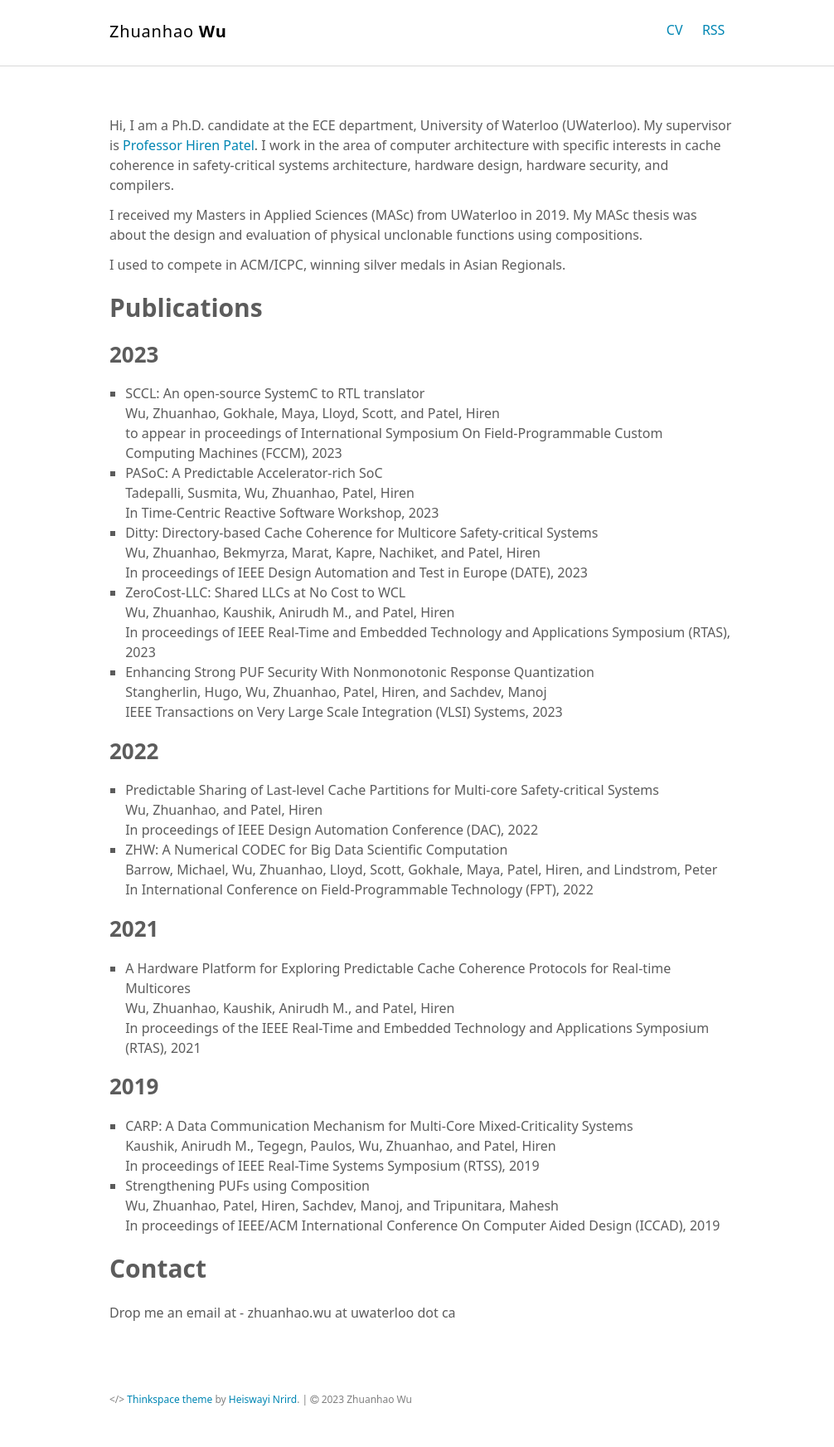
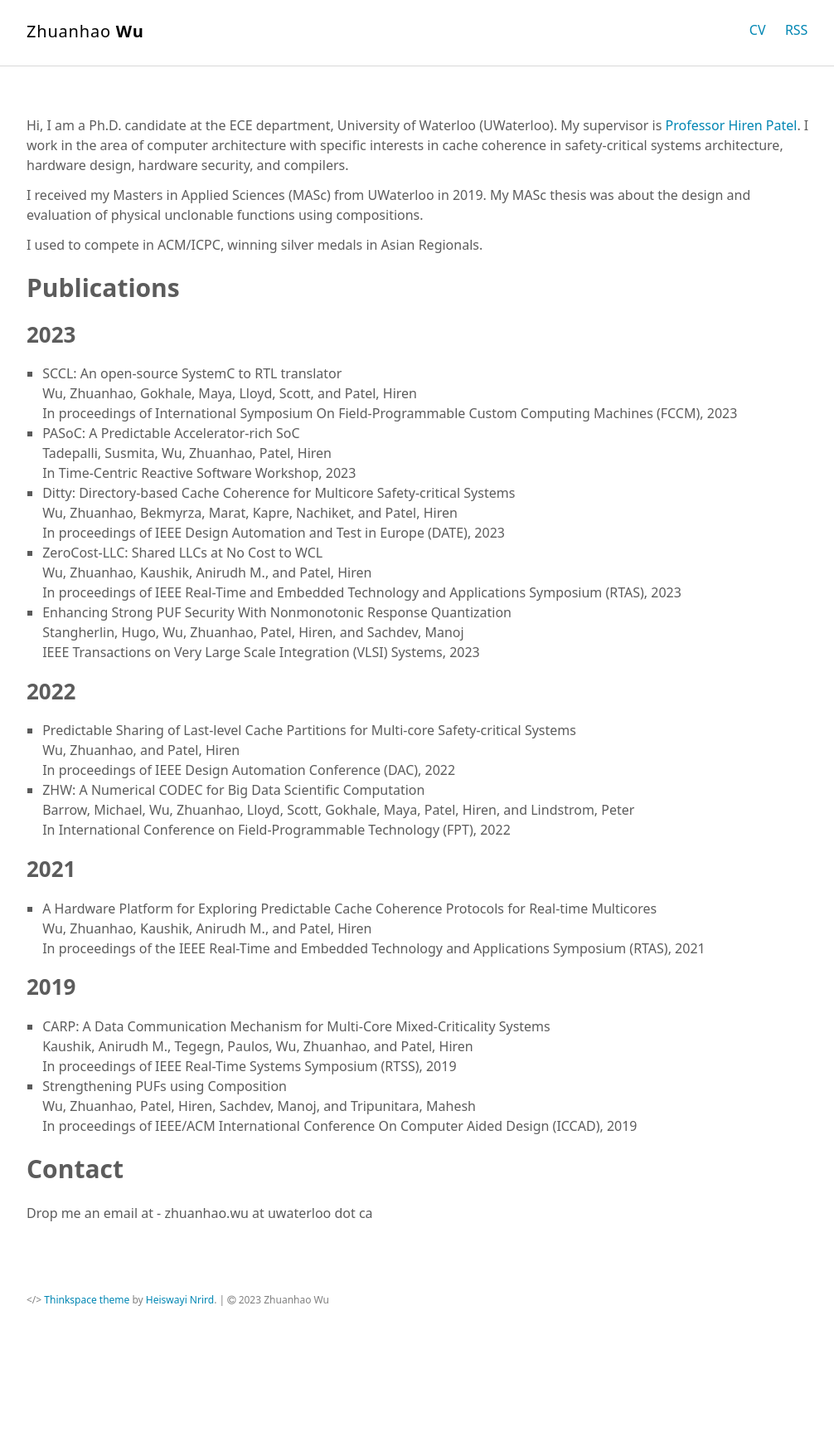
Before and after one commit to zhuanhao-wu/zhuanhao-wu.github.io, a Jekyll site: the page built from index.md, in a window 1280 px wide. Shown: the whole page at 83% size, without its empty margins (132-1138 px from the left). Built offline with Jekyll 4.4.1, drawn with Linux system fonts in a browser that asks for light colours; after the commit the page ends 1624 px from its top, so only the background shows below that.

Commit message:
Fix page format and update FCCM

```diff
--- a/assets/scss/_layout.scss
+++ b/assets/scss/_layout.scss
@@ -42,7 +42,7 @@ hr {
   padding: $base-spacing;
   margin-left: auto;
   margin-right: auto;
-  max-width: 800px;
+  max-width: 1000px;
   font-weight: normal;
 }
 
--- a/index.md
+++ b/index.md
@@ -15,7 +15,7 @@ I used to compete in ACM/ICPC, winning silver medals in Asian Regionals.
 ## 2023
 - SCCL: An open-source SystemC to RTL translator
 Wu, Zhuanhao, Gokhale, Maya, Lloyd, Scott, and Patel, Hiren
-to appear in proceedings of International Symposium On Field-Programmable Custom Computing Machines (FCCM), 2023
+In proceedings of International Symposium On Field-Programmable Custom Computing Machines (FCCM), 2023
 - PASoC: A Predictable Accelerator-rich SoC
 Tadepalli, Susmita, Wu, Zhuanhao, Patel, Hiren
 In Time-Centric Reactive Software Workshop, 2023
```
